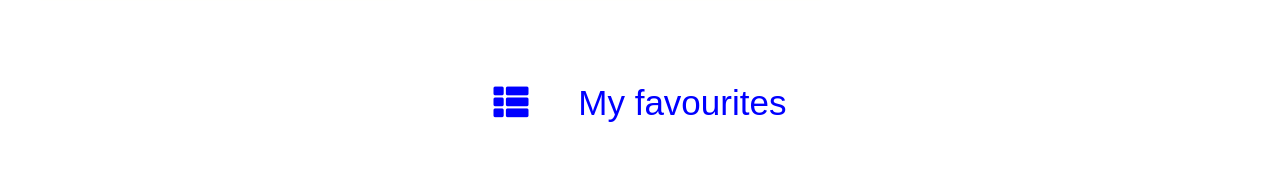
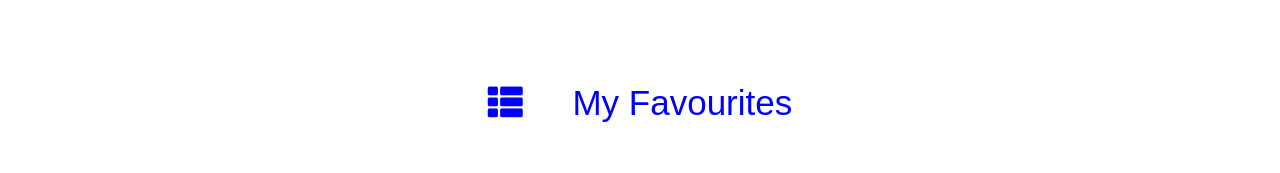
Before and after one commit to Halip26/blog-for-seniochamps, a plain HTML site: page index.html in a window 1280 px wide. Shown: the part 1099-1272 px from the top of the page. Drawn offline with Linux system fonts and the light colour scheme.

Commit message:
added more tag

```diff
--- a/index.html
+++ b/index.html
@@ -127,7 +127,7 @@
           <span>
             <i class="fas fa-th-list"></i>
           </span>
-          <span>My favourites</span>
+          <span>My Favourites</span>
         </div>
 
         <div class="row text-center">
```
